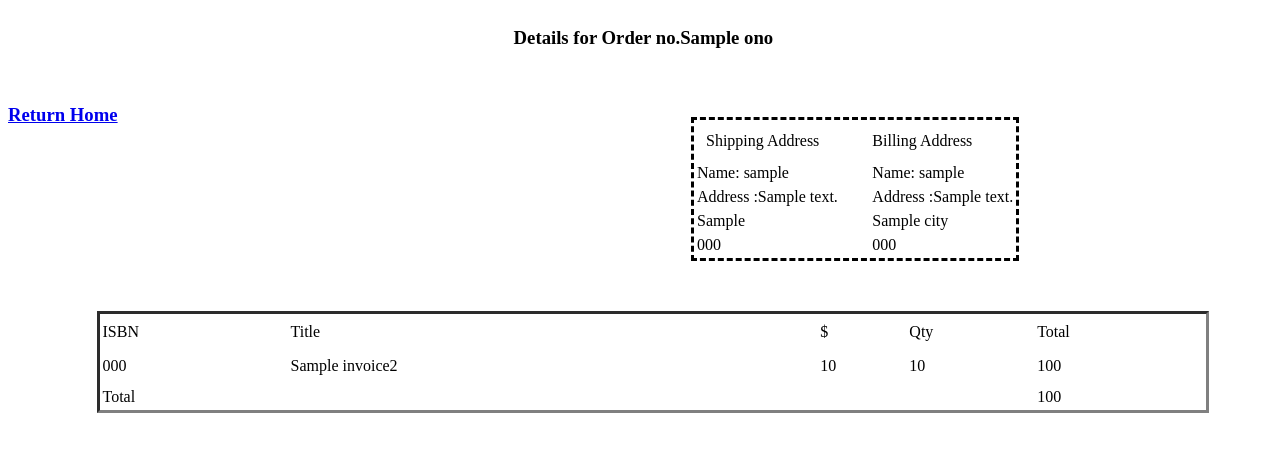
After one commit to MoatazFarid/OnlineBookStore, a CodeIgniter app: template application/views/orderDetails_view.php in a window 1280 px wide. The commit adds this page. Shown: the top 452 px of the page. Run offline with CodeIgniter, Linux system fonts and the light colour scheme; the template is opened without the code that fills it: most values are stand-ins (such as "Sample title", 1, 10 or a date in 2020); data that the repository does not hold is empty.

Commit message:
v 1.1.8
phase 2 now complete ISA

```diff
--- /dev/null
+++ b/application/views/orderDetails_view.php
@@ -0,0 +1,136 @@
+<?php $sum=0;?>
+<html>
+<head>
+    <title>Order Details</title>
+</head>
+<body><?php if($no_order == null){ ?>
+    <h3 style="float: left; padding-left: 40%" >Details for Order no.<?php echo $invoice->ono; ?></h3>
+    <table style=" margin-top: 50px; margin-right: 20%; float: right; border: dashed;">
+
+        <tr>
+            <td style="padding: 10px 50px 10px 10px;">
+                Shipping Address
+            </td>
+            <td>
+                Billing Address
+            </td>
+        </tr>
+
+        <tr style="line-height: 20px;">
+            <td>
+                Name: <?php echo $username; ?>
+            </td>
+            <td>
+                Name: <?php echo $username; ?>
+            </td>
+        </tr>
+
+        <tr style="line-height: 20px;">
+            <td>
+                Address :<?php echo $invoice->shipAddress; ?>
+            </td>
+            <td>
+                Address :<?php echo $invoice->address; ?>
+            </td>
+        </tr>
+
+        <tr style="line-height: 20px;">
+            <td>
+                <?php echo $invoice->shipCity; ?>
+            </td>
+            <td>
+                <?php echo $invoice->city; ?>
+            </td>
+        </tr>
+
+        <tr style="line-height: 20px;">
+            <td>
+                <?php echo $invoice->shipZip; ?>
+            </td>
+            <td>
+                <?php echo $invoice->zip; ?>
+            </td>
+        </tr>
+    </table>
+
+    <table style=" margin-top: 50px; margin-right: 5%;margin-left: 5%; float: right; border-style: inset; width: 88%;" >
+
+        <tr style="line-height: 30px; width: 90%;">
+            <!--            isbn-->
+            <td>
+                ISBN
+            </td>
+            <!--            title-->
+            <td>
+                Title
+            </td>
+            <!--            $-->
+            <td>
+                $
+            </td>
+            <!--            qty-->
+            <td>
+                Qty
+            </td>
+            <!--            total-->
+            <td>
+                Total
+            </td>
+        </tr>
+        <br/><br/><br/>
+        <?php foreach ($invoice2 as $row){?>
+            <tr style="line-height: 30px; width: 90%;">
+                <!--            isbn-->
+                <td>
+                    <?php echo $row->isbn ?>
+                </td>
+                <!--            title-->
+                <td>
+                    <?php echo $row->title ?>
+                </td>
+                <!--            $-->
+                <td>
+                    <?php echo $row->price ?>
+                </td>
+                <!--            qty-->
+                <td>
+                    <?php echo $row->qty ?>
+                </td>
+                <!--            total-->
+                <td>
+                    <?php $sum += $row->price * $row->qty ; echo $row->price * $row->qty ; ?>
+                </td>
+            </tr>
+        <?php }?>
+        <tr style="line-height: 50px;">
+<!--space between total and table-->
+            <br/>
+        </tr>
+        <tr style="line-height: 20px;">
+            <!--            total-->
+            <td>
+                Total
+            </td>
+            <!--            empty-->
+            <td>
+            </td>
+            <!--            empty-->
+            <td>
+            </td>
+            <!--            empty-->
+            <td>
+            </td>
+            <!--            total-->
+            <td>
+                <?php echo $sum; ?>
+            </td>
+        </tr>
+    </table>
+    <h3><a href="../home">Return Home</a></h3>
+    <!--    incase we can't create the order-->
+<?php }else{ ?>
+    <h1 style="float: left; padding-left: 40%; border: solid;"><?php echo $no_order?></h1>
+<?php }?>
+</body>
+
+</html>
```
Also changed, not shown: application/controllers/invoice.php (+27 -1 lines), application/models/order_model.php (+48 -65 lines), application/views/checkOrderStatus_view.php (+26 -14 lines).
